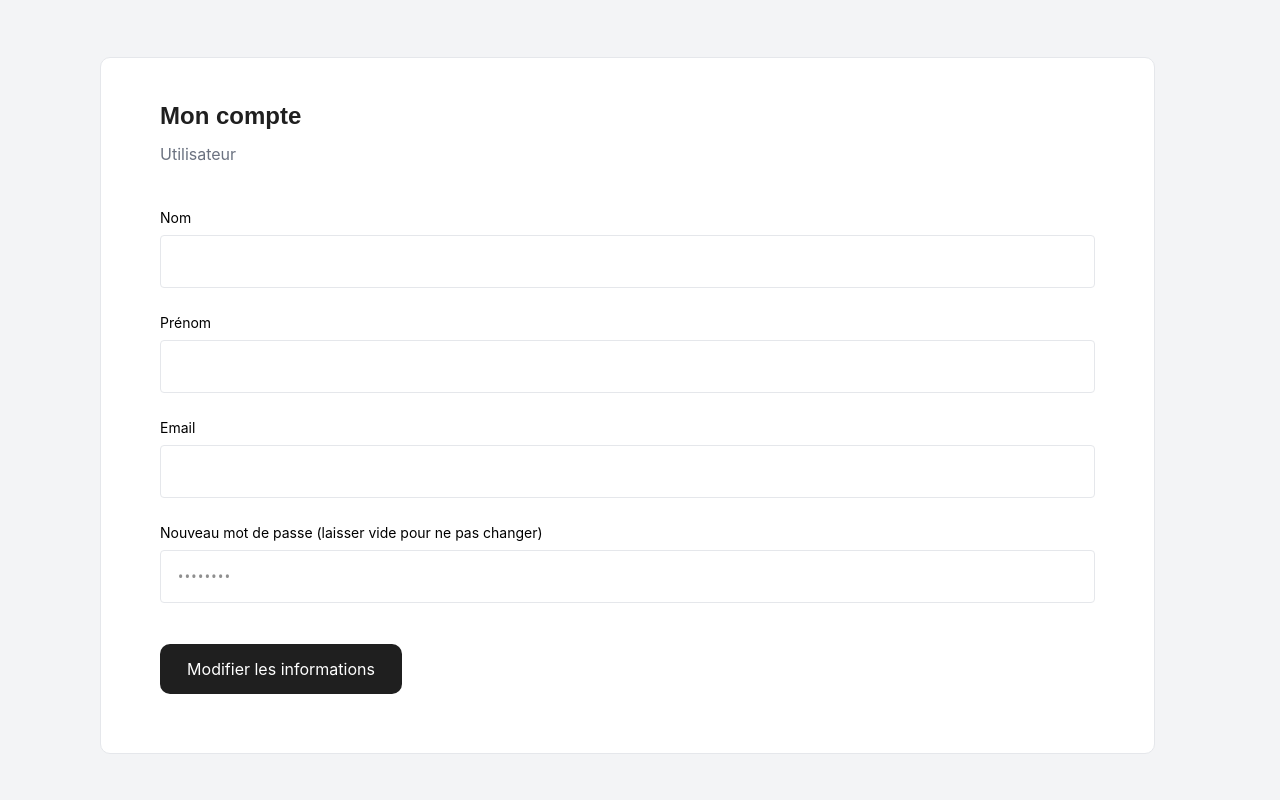
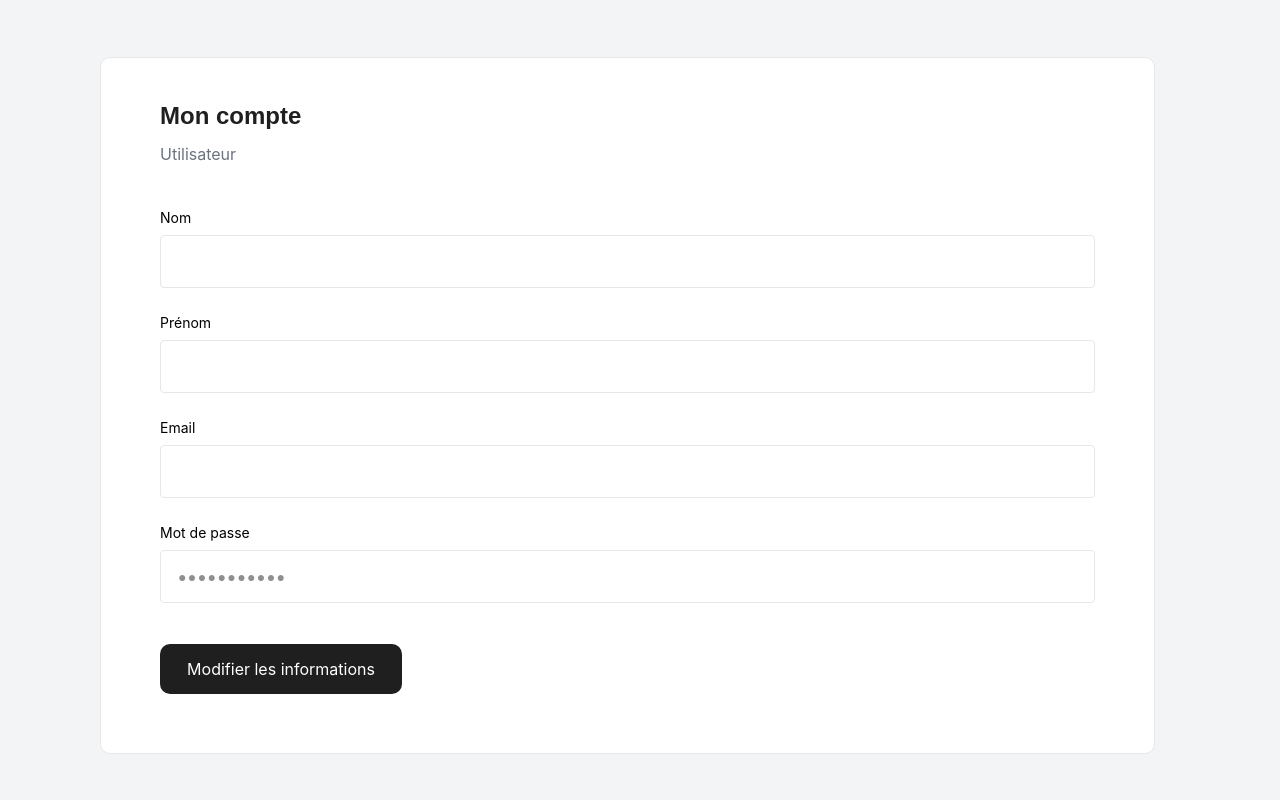
Before and after one commit to StellaElian/abricot-frontend, a Next.js app: page /profile in a window 1280 px wide. Shown: the top 800 px of the page. Built offline with nearby package versions, Linux system fonts and the light colour scheme.

Commit message:
Mofification syntaxe

```diff
--- a/src/app/profile/page.tsx
+++ b/src/app/profile/page.tsx
@@ -151,13 +151,13 @@ export default function ProfilePage() {
 
                     {/* BLOC MOT DE PASSE */}
                     <div className="mb-[30px] lg:mb-[41px] bg-[#FFFFFF]">
-                        <label htmlFor="newPassword" className="block text-[12px] lg:text-[14px] text-[#000000] font-regular mb-[7px] break-words font-inter">Nouveau mot de passe (laisser vide pour ne pas changer)</label>
+                        <label htmlFor="newPassword" className="block text-[12px] lg:text-[14px] text-[#000000] font-regular mb-[7px] break-words font-inter">Mot de passe</label>
                         <input
                             id="newPassword"
                             type="password"
                             value={newPassword}
                             onChange={(e) => setNewPassword(e.target.value)}
-                            placeholder="••••••••"
+                            placeholder="●●●●●●●●●●●"
                             className="w-full lg:max-w-[1097px] h-[53px] border border-[#E5E7EB] rounded-[4px] px-[17px] text-[14px] text-[#1F1F1F] tracking-widest outline-none focus:border-[#D3590B] transition"
                         />
                     </div>
```
